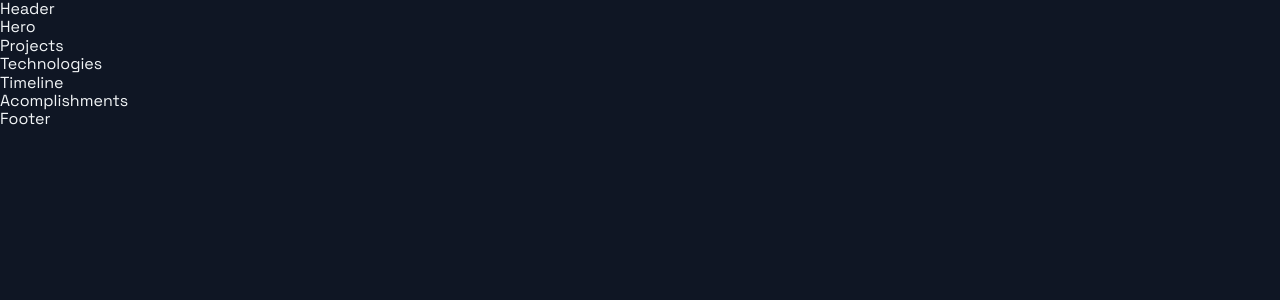
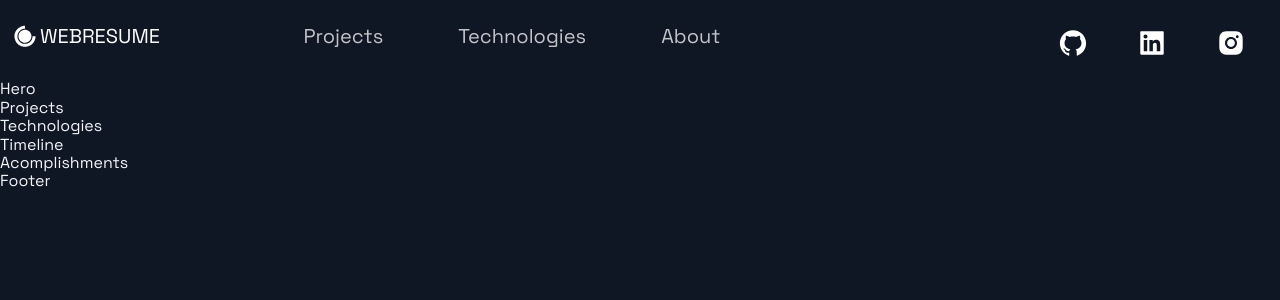
Before and after one commit to pras75299/web-resume, a Next.js app: page / in a window 1280 px wide. Shown: the top 300 px of the page. Built offline with nearby package versions, Linux system fonts and the light colour scheme.

Commit message:
Header complete

```diff
--- a/src/components/Header/Header.js
+++ b/src/components/Header/Header.js
@@ -3,12 +3,46 @@
 import { AiFillGithub, AiFillInstagram, AiFillLinkedin } from 'react-icons/ai';
 import { DiCssdeck } from 'react-icons/di';
 
-import { Container, Div1, Div2, Div3, NavLink, SocialIcons } from './HeaderStyles';
+import { Container, Div1, Div2, Div3, NavLink, SocialIcons, Span1 } from './HeaderStyles';
 
 const Header = () =>  (
-  <div>
-    Header
-  </div>
+  <Container>
+    <Div1>
+      <Link href="/">
+        <a style={{display: 'flex', alignItems: 'center', color: 'white', marginBottom: '18px'}}>
+          <DiCssdeck size="3rem"/><Span1>WEBRESUME</Span1>
+        </a>
+      </Link>
+    </Div1>
+    <Div2>
+      <li>
+        <Link href="#projects">
+          <NavLink>Projects</NavLink>
+        </Link>
+      </li>
+      <li>
+        <Link href="#tech">
+          <NavLink>Technologies</NavLink>
+        </Link>
+      </li>
+      <li>
+        <Link href="#about">
+          <NavLink>About</NavLink>
+        </Link>
+      </li>
+    </Div2>
+    <Div3>
+      <SocialIcons href="https://github.com/pras75299">
+        <AiFillGithub size="3rem"/>
+      </SocialIcons>
+      <SocialIcons href="https://github.com">
+        <AiFillLinkedin size="3rem"/>
+      </SocialIcons>
+      <SocialIcons href="https://github.com/pras75299">
+        <AiFillInstagram size="3rem"/>
+      </SocialIcons>
+    </Div3>
+  </Container>
 );
 
 export default Header;
--- a/src/components/Header/HeaderStyles.js
+++ b/src/components/Header/HeaderStyles.js
@@ -43,6 +43,10 @@
     align-items: center;
     grid-area: 1 / 4 / 2 / 6;
   }
+`;
+
+export const Span1 = styled.span`
+  font-size: 2rem;
 `;
 
 // Navigation Links
```
